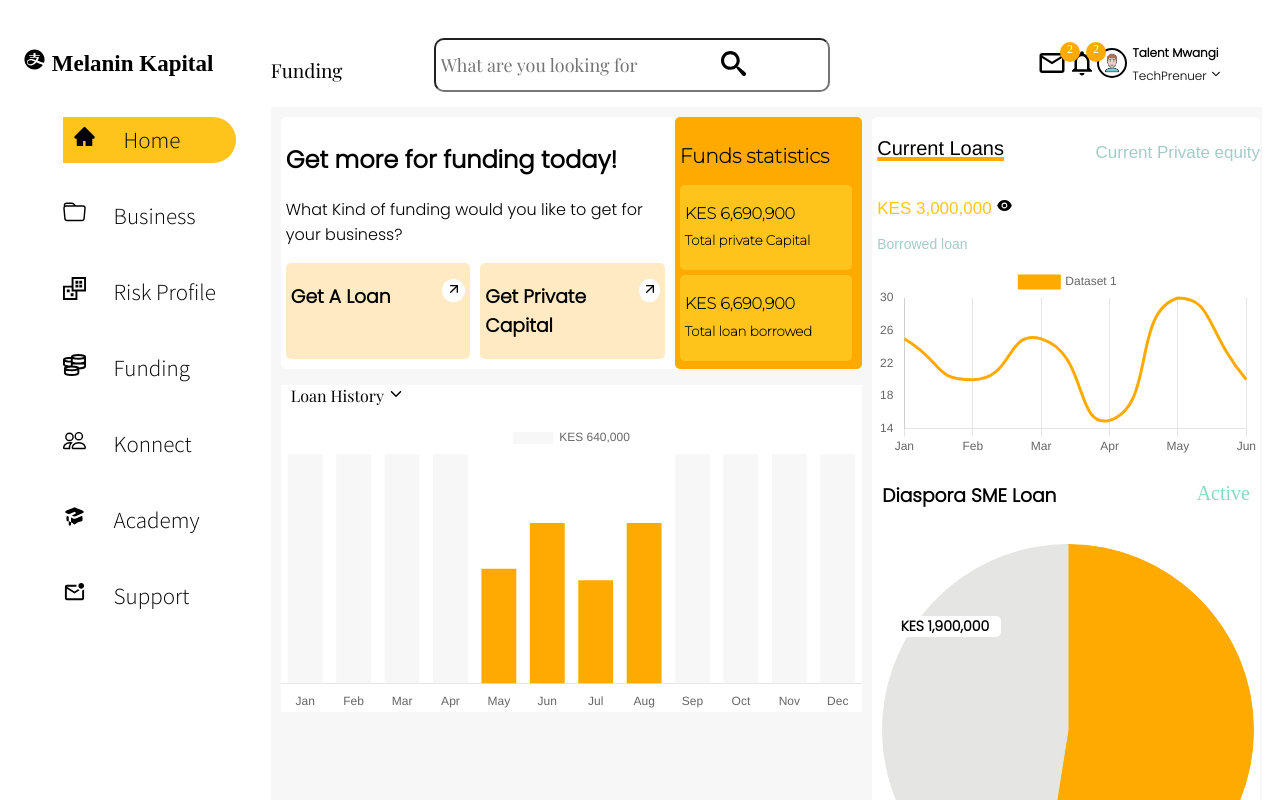
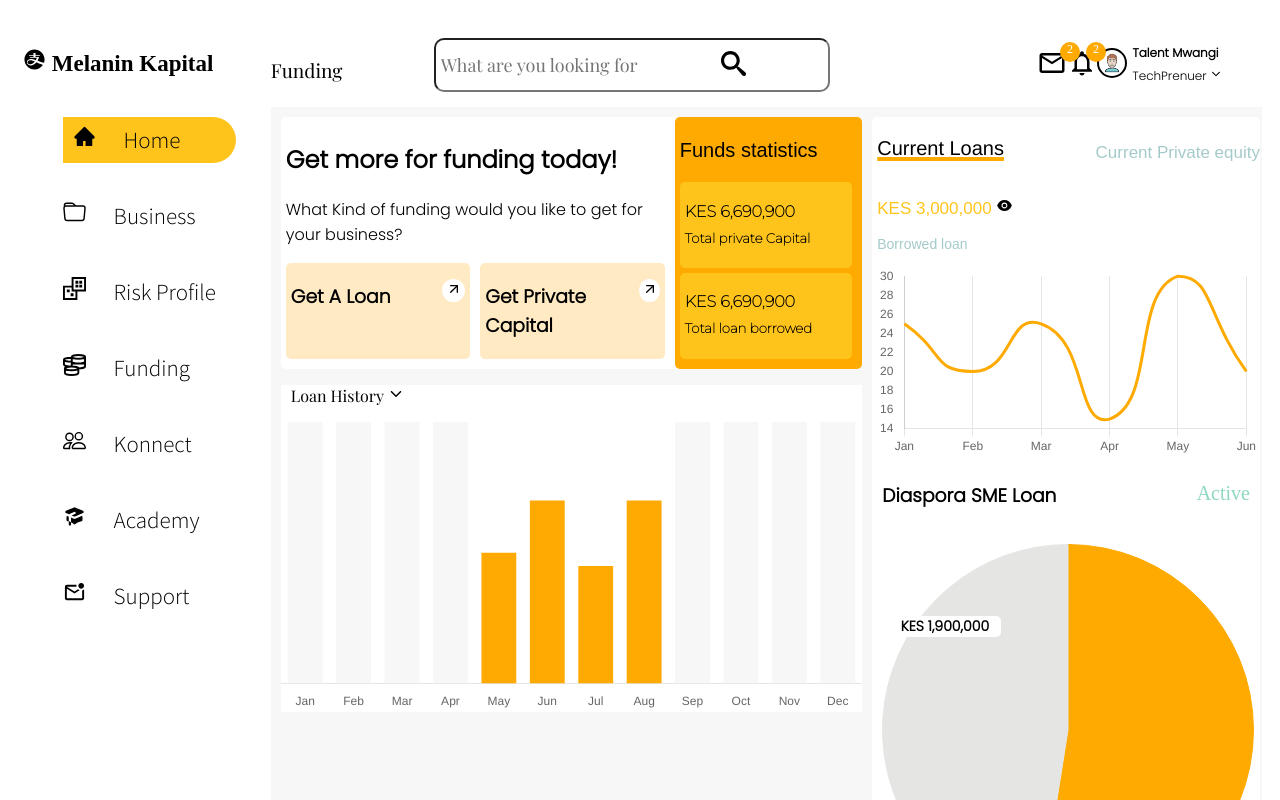
Before and after one commit to edewajosh/upgraded-octo-broccoli, a React (Create React App) app: page / in a window 1280 px wide. Shown: the top 800 px of the page. Built offline with nearby package versions, Linux system fonts and the light colour scheme; the HTML template or start-up script is replaced by a standard one; a web font is replaced by a local one.

Commit message:
removed chart legend

```diff
--- a/src/App.js
+++ b/src/App.js
@@ -6,12 +6,12 @@
       <Router>
         <Routes>
           <Route path="" element={<Main />}></Route>
-          <Route path="business" element={<Main />}></Route>
-          <Route path="risk-profile" element={<Main />}></Route>
-          <Route path="konnect" element={<Main />}></Route>
-          <Route path="funding" element={<Main />}></Route>
-          <Route path="academy" element={<Main />}></Route>
-          <Route path="support" element={<Main />}></Route>
+          <Route path="/business" element={<Main />}></Route>
+          <Route path="/risk-profile" element={<Main />}></Route>
+          <Route path="/konnect" element={<Main />}></Route>
+          <Route path="/funding" element={<Main />}></Route>
+          <Route path="/academy" element={<Main />}></Route>
+          <Route path="/support" element={<Main />}></Route>
         </Routes>
       </Router>
     </>
--- a/src/components/funding/LeftContent.jsx
+++ b/src/components/funding/LeftContent.jsx
@@ -20,7 +20,7 @@
                 </div>
             </div>
             <div className="secondcontainer">
-                <h2>Funds statistics</h2>
+                <p>Funds statistics</p>
                 <div className="privatecapital">
                     <h4>KES 6,690,900</h4>
                     <h5>Total private Capital</h5>
--- a/src/components/funding/charts/BarChart.jsx
+++ b/src/components/funding/charts/BarChart.jsx
@@ -38,7 +38,7 @@
         responsive: true,
         plugins: {
             legend: {
-            position: 'top',
+            display: false,
             }
         },
         scales: {
--- a/src/components/funding/charts/LineChart.jsx
+++ b/src/components/funding/charts/LineChart.jsx
@@ -27,7 +27,7 @@
     responsive: true,
     plugins: {
       legend: {
-        position: 'top',
+        display: false
       },
       title: {
         display: false,
@@ -48,7 +48,7 @@
     labels,
     datasets: [
       {
-        label: 'Dataset 1',
+        label: false,
         data: [25, 20, 25, 15, 30, 20, ],
         borderColor: 'rgba(254,170,0,255)',
         backgroundColor: 'rgba(254,170,0,255)',
--- a/src/index.css
+++ b/src/index.css
@@ -146,7 +146,7 @@
 
 .leftContent .container .secondcontainer{
   background-color: #feaa00;
-  padding: 10px 10px 5px 5px;
+  padding: 2px 10px 2px 5px;
   border-radius: 5px;
   width: 40%;
   font-family: 'Montserrat', sans-serif;
@@ -164,8 +164,9 @@
   padding: 5px 10px 5px 5px;
   line-height: 5px;
 }
-.leftContent .container .secondcontainer .h2{
-  font-size: 25px;
+.leftContent .container .secondcontainer p{
+  font-family: sans-serif;
+  font-size: 20px;
 }
 .fundingContent .rightContent{
   width: 40%;
```
